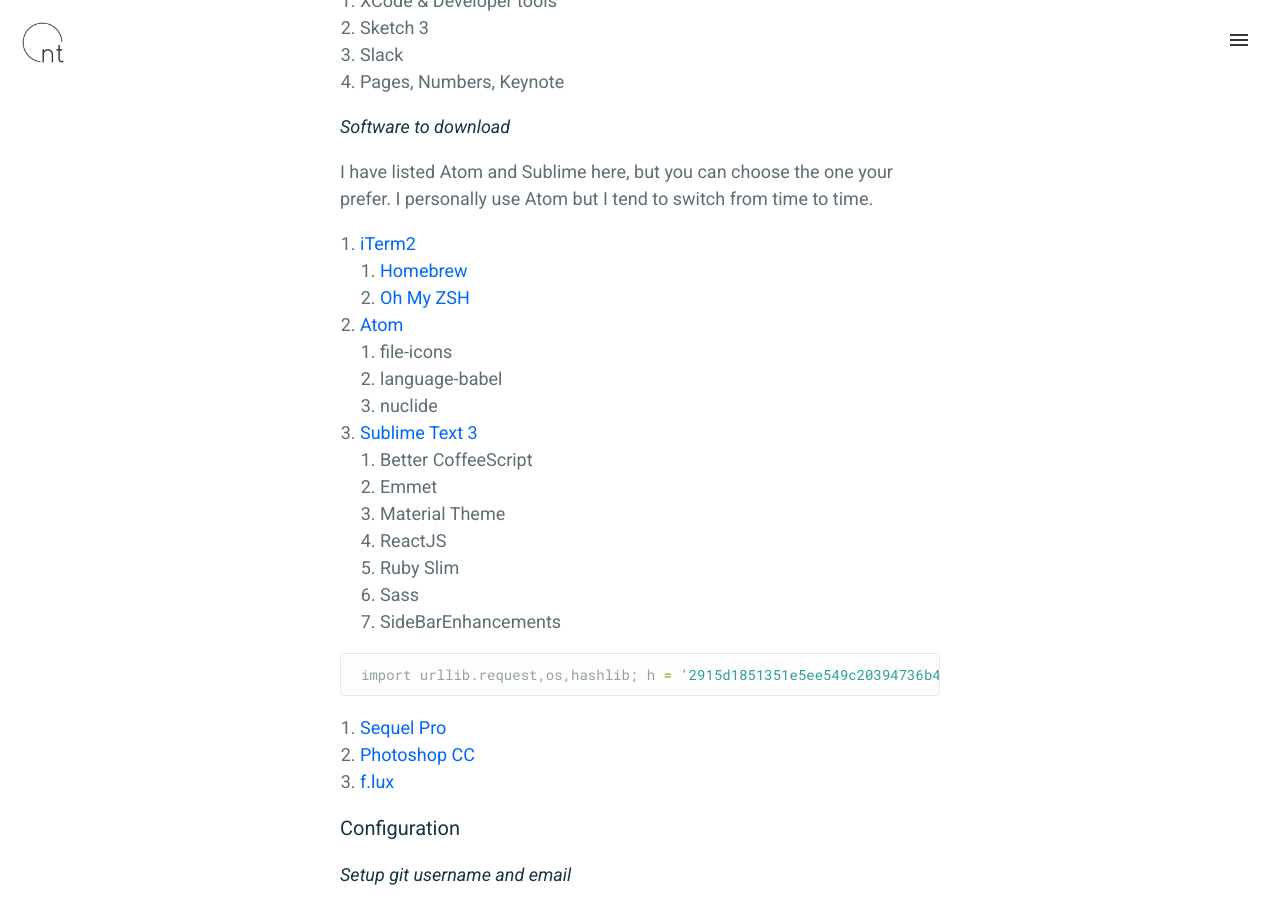
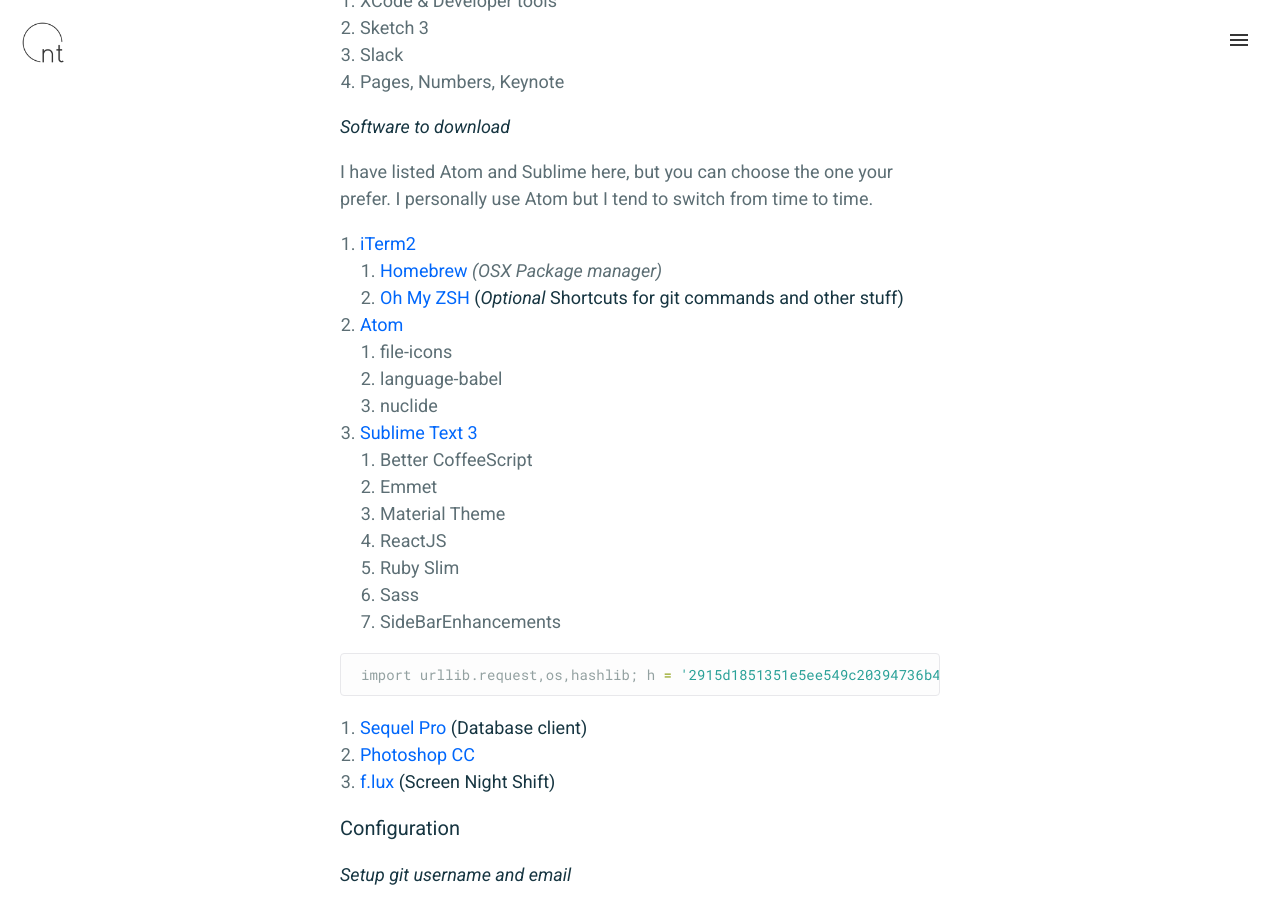
Before and after one commit to nicolasthy/nicolasthy.github.io, a Jekyll site: the page built from _posts/2016-03-01-osx-el-capitan-dev-setup.markdown, in a window 1280 px wide and 900 px high, scrolled down 2000 px. Built offline with Jekyll 4.4.1, drawn with Linux system fonts in a browser that asks for light colours; nearby versions of some CDN libraries; comment, search, counter and statistics services are not loaded.

Commit message:
update last post

```diff
--- a/_posts/2016-03-01-osx-el-capitan-dev-setup.markdown
+++ b/_posts/2016-03-01-osx-el-capitan-dev-setup.markdown
@@ -59,8 +59,8 @@
 I have listed Atom and Sublime here, but you can choose the one your prefer. I personally use Atom but I tend to switch from time to time.
 
 * [iTerm2](http://iterm2.com/)
-  * [Homebrew](http://brew.sh/)
-  * [Oh My ZSH](https://github.com/robbyrussell/oh-my-zsh)
+  * [Homebrew](http://brew.sh/) _(OSX Package manager)_
+  * [Oh My ZSH](https://github.com/robbyrussell/oh-my-zsh) __(*Optional* Shortcuts for git commands and other stuff)__
 * [Atom](https://atom.io/)
   * file-icons
   * language-babel
@@ -78,9 +78,9 @@
 import urllib.request,os,hashlib; h = '2915d1851351e5ee549c20394736b442' + '8bc59f460fa1548d1514676163dafc88'; pf = 'Package Control.sublime-package'; ipp = sublime.installed_packages_path(); urllib.request.install_opener( urllib.request.build_opener( urllib.request.ProxyHandler()) ); by = urllib.request.urlopen( 'http://packagecontrol.io/' + pf.replace(' ', '%20')).read(); dh = hashlib.sha256(by).hexdigest(); print('Error validating download (got %s instead of %s), please try manual install' % (dh, h)) if dh != h else open(os.path.join( ipp, pf), 'wb' ).write(by)
 {% endhighlight %}
 
-* [Sequel Pro](http://www.sequelpro.com/)
+* [Sequel Pro](http://www.sequelpro.com/) __(Database client)__
 * [Photoshop CC](http://www.adobe.com/fr/downloads.html)
-* [f.lux](https://justgetflux.com/)
+* [f.lux](https://justgetflux.com/) __(Screen Night Shift)__
 
 ### Configuration
 **_Setup git username and email_**
```
